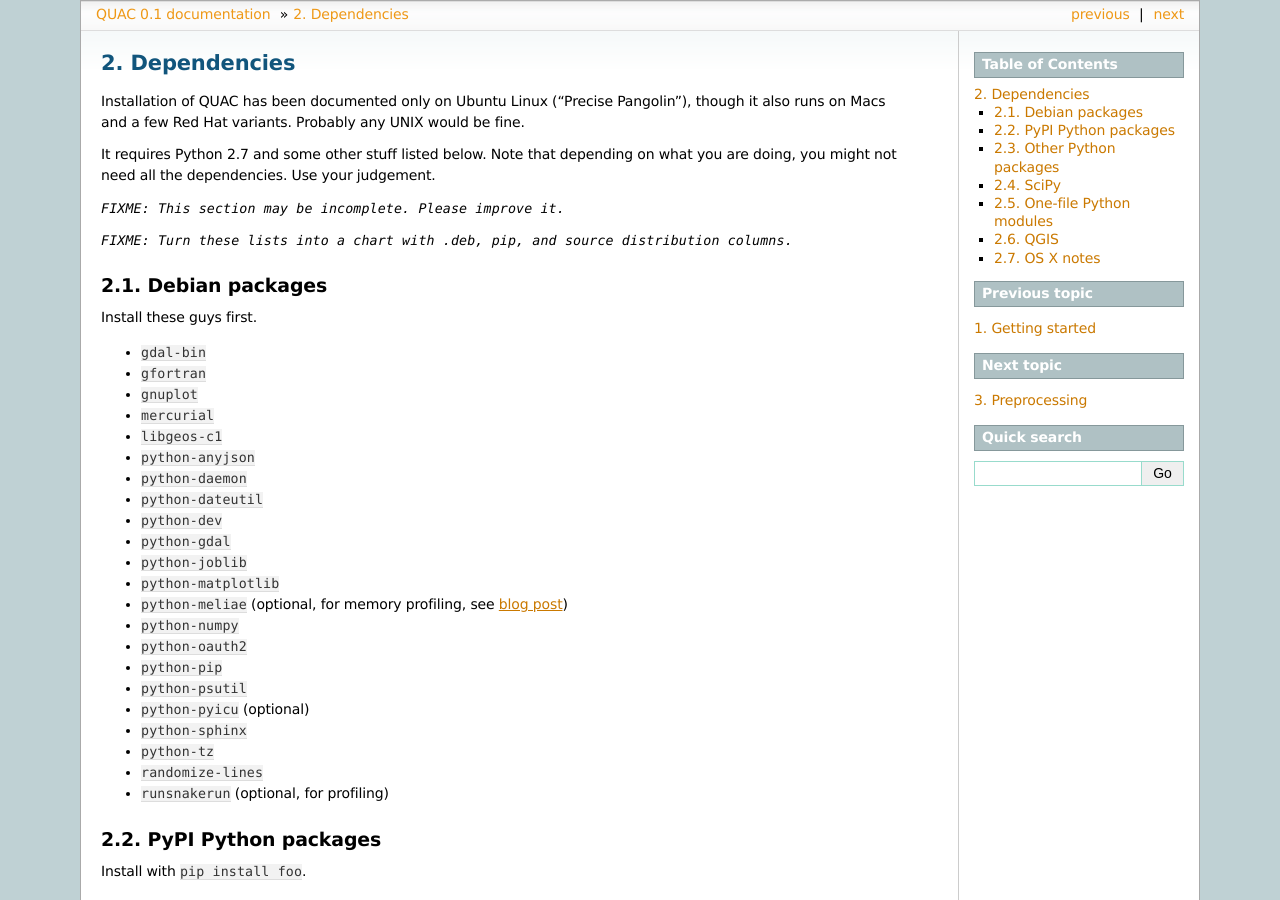
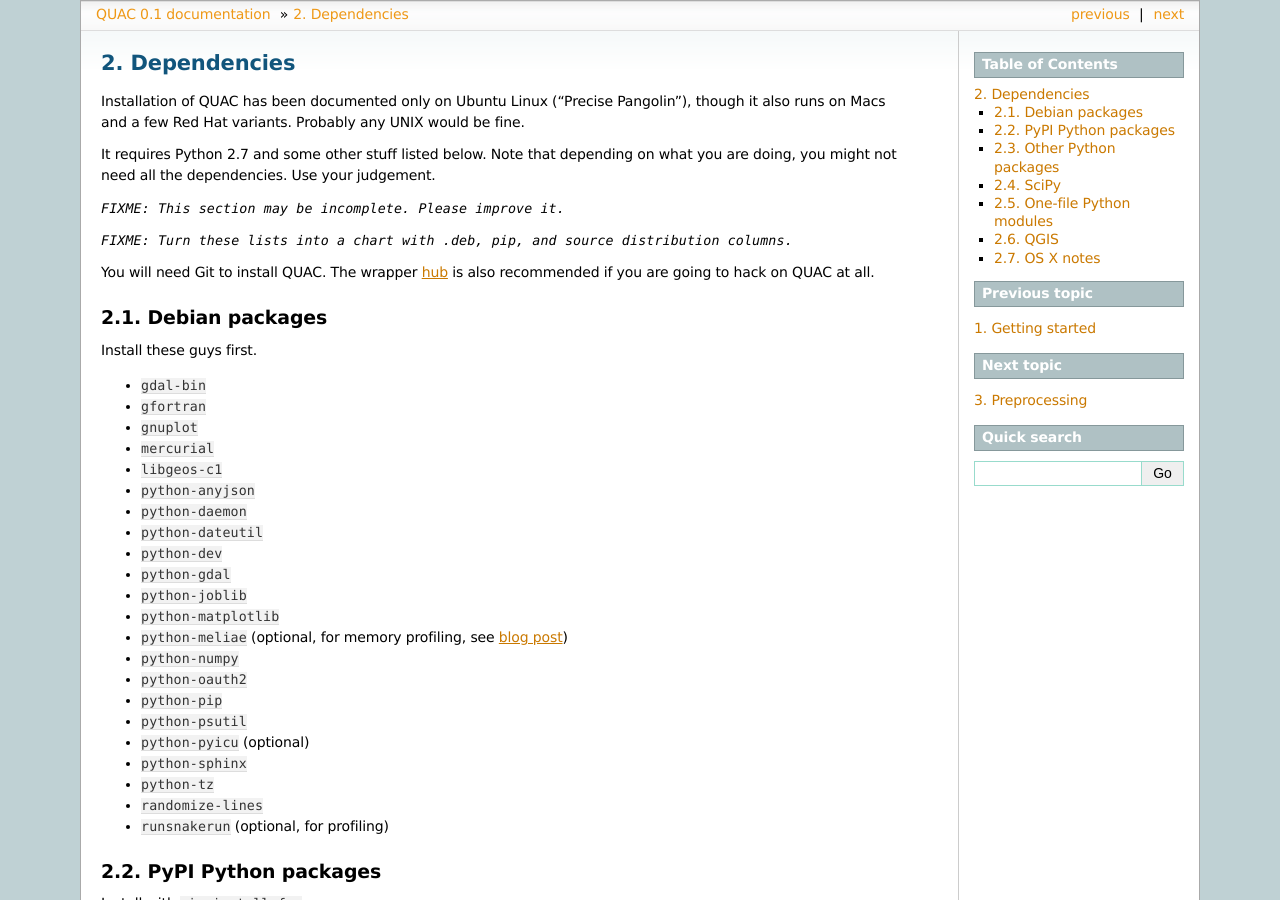
Before and after one commit to reidpr/quac, a Sphinx documentation site: the page built from sphinx/dependencies.rst, in a window 1280 px wide and 900 px high. Built offline with Sphinx 7.4.7, drawn with Linux system fonts in a browser that asks for light colours; formulas are drawn with MathJax 3.

Commit message:
document "hub"

```diff
--- a/sphinx/dependencies.rst
+++ b/sphinx/dependencies.rst
@@ -13,6 +13,10 @@
 
 `FIXME: Turn these lists into a chart with .deb, pip, and source distribution
 columns.`
+
+You will need Git to install QUAC. The wrapper `hub
+<https://github.com/defunkt/hub>`_ is also recommended if you are going to
+hack on QUAC at all.
 
 Debian packages
 ===============
```
